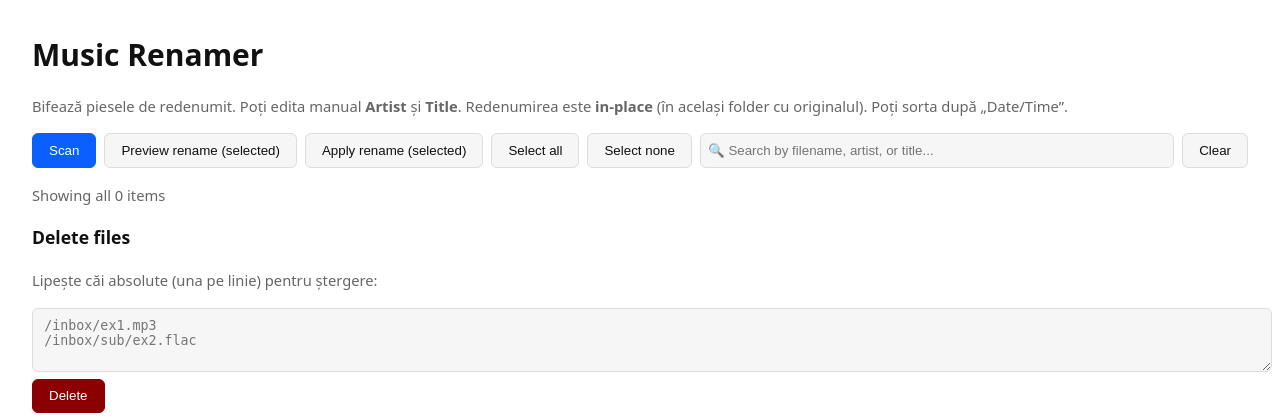
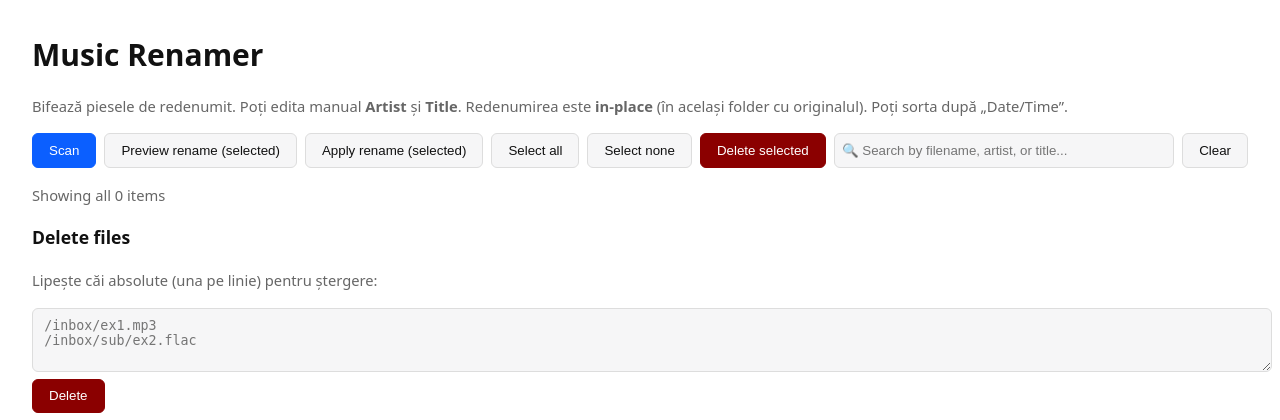
Before and after one commit to tommypopescu/music-renamer, a Flask app: page / in a window 1280 px wide; the page is wider, and only the part inside the window is pictured. Shown: the top 420 px of that part. Run offline with Flask 3, Linux system fonts and the light colour scheme; data that the repository does not hold is empty.

Commit message:
improve delete

```diff
--- a/app/templates/index.html
+++ b/app/templates/index.html
@@ -51,6 +51,7 @@
     <button class="btn" onclick="applyRename()">Apply rename (selected)</button>
     <button class="btn" onclick="toggleSelect(true)">Select all</button>
     <button class="btn" onclick="toggleSelect(false)">Select none</button>
+    <button class="btn danger" onclick="deleteSelected()">Delete selected</button>
     <input type="text" id="searchInput" placeholder="🔍 Search by filename, artist, or title..."
            style="flex: 1; max-width: 500px;" oninput="onSearchInput()"/>
     <button class="btn" onclick="clearFilter()">Clear</button>
@@ -279,6 +280,33 @@ async function applyRename() {
   await scan();
 }
 
+async function deleteSelected() {
+  const selected = CURRENT_ITEMS.filter(x => x.selected);
+  if (!selected.length) {
+    alert('No files selected. Please select files to delete.');
+    return;
+  }
+
+  const pathsToDelete = [];
+
+  // Ask confirmation for each file
+  for (const item of selected) {
+    const filename = item.rel || item.path;
+    if (confirm(`Delete this file?\n\n${filename}\n\nThis cannot be undone.`)) {
+      pathsToDelete.push(item.path);
+    }
+  }
+
+  if (!pathsToDelete.length) {
+    setOut({ ok: true, message: 'No files were deleted (user cancelled).' });
+    return;
+  }
+
+  const j = await call('/api/delete', { paths: pathsToDelete });
+  setOut(j);
+  await scan();
+}
+
 async function doDelete() {
   const raw = $('#delpaths').value.trim();
   const paths = raw ? raw.split(/\r?\n/).map(s => s.trim()).filter(Boolean) : [];
```
